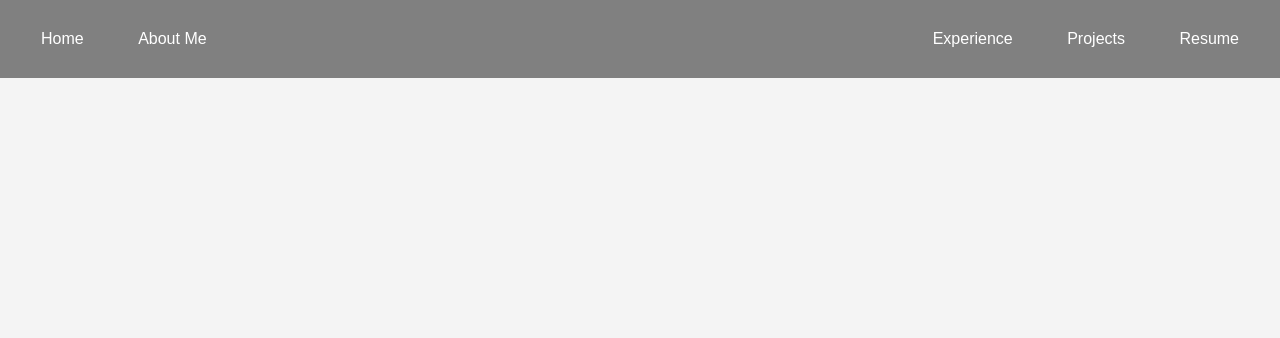
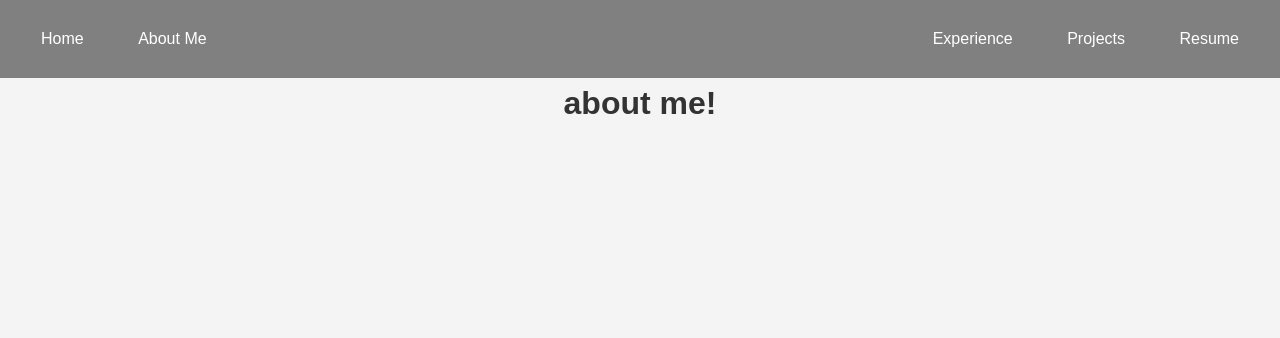
Before and after one commit to jch1013/jackson-hayward-website, a Django app: page /about/ in a window 1280 px wide. Shown: the top 338 px of the page. Run offline with Django 5.2, Linux system fonts and the light colour scheme; data that the repository does not hold is empty.

Commit message:
switch timeline from about me to expexperiences

```diff
--- a/main/templates/about_me.html
+++ b/main/templates/about_me.html
@@ -3,23 +3,5 @@
 
 
 {% block content %}
-<div class="timeline">
-  {% for item in timeline_items %}
-    <div class="timeline-item">
-        <div class="timeline-content">
-          <div class="timeline-date">{{ item.year }}</div>
-          <div class="timeline-message-image">
-              <div class="timeline-text">
-                <h3>{{ item.title }}</h3>
-                <p>{{ item.description }}</p>
-              </div>
-              <div class="timeline-img">
-                  <img src="{{ item.image.url }}" alt="Jackson's Graduation Photo">
-              </div>
-          </div>
-        </div>
-    </div>
-  {% endfor %}
-</div>
-
+<h1>about me!</h1>
 {% endblock %}
--- a/main/views.py
+++ b/main/views.py
@@ -13,10 +13,10 @@ def projects(request):
     return render(request, 'projects.html')
 
 # About me view
-def about_me(request):
+def experience(request):
     timeline_items = TimelineItem.objects.all()
-    return render(request, 'about_me.html', {'timeline_items': timeline_items})
+    return render(request, 'experiences.html', {'timeline_items': timeline_items})
 
 # Experience view
-def experience(request):
-    return render(request, 'experiences.html')
+def about_me(request):
+    return render(request, 'about_me.html')
```
Also changed, not shown: main/templates/experiences.html (+21 -3 lines).
